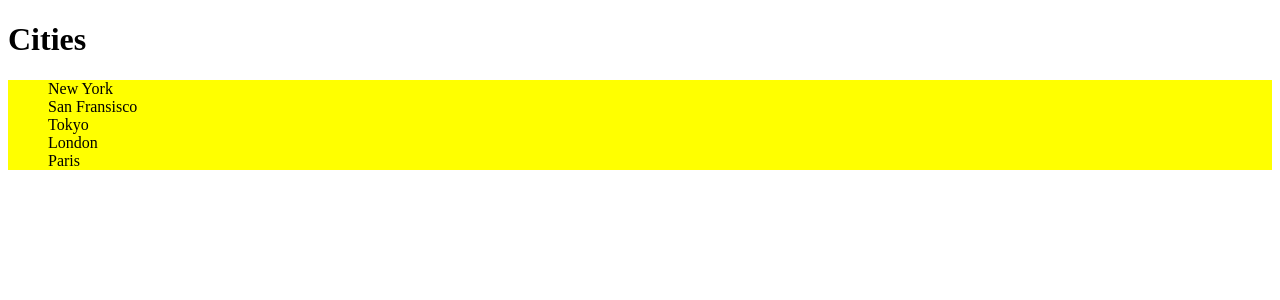
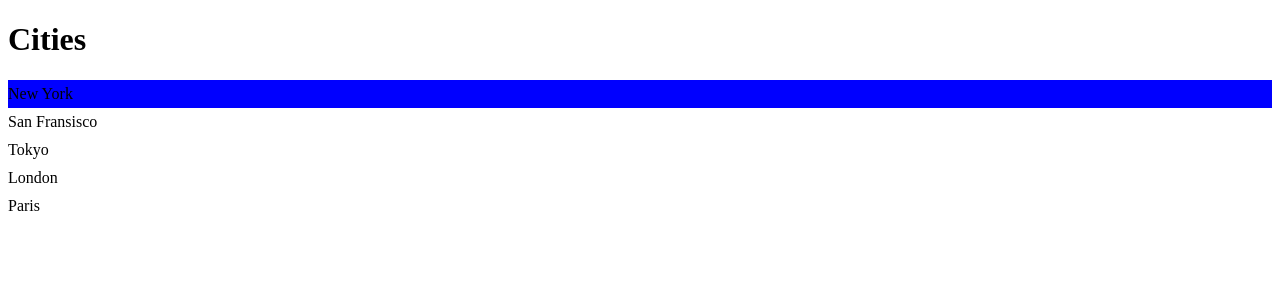
Before and after one commit to kylehammond/mosh-react-18, a React (Vite) app in the folder react-app/: page / in a window 1280 px wide. Shown: the top 300 px of the page. Built offline with nearby package versions, Linux system fonts and the light colour scheme.

Commit message:
CSS-in-JS (styled-components)

```diff
--- a/react-app/package.json
+++ b/react-app/package.json
@@ -11,7 +11,8 @@
   "dependencies": {
     "bootstrap": "^5.2.3",
     "react": "^18.2.0",
-    "react-dom": "^18.2.0"
+    "react-dom": "^18.2.0",
+    "styled-components": "^6.1.0"
   },
   "devDependencies": {
     "@types/react": "^18.0.27",
--- a/react-app/src/App.css
+++ b/react-app/src/App.css
@@ -1,3 +1,3 @@
 .list-group {
-    background-color: red;
+    /* background-color: red; */
 }
--- a/react-app/src/components/ListGroup/ListGroup.module.css
+++ /dev/null
@@ -1,8 +0,0 @@
-/* .list-group { */
-.listGroup {
-    list-style: none;
-}
-
-.container {
-    background-color: yellow;
-}
--- a/react-app/src/components/ListGroup/ListGroup.tsx
+++ b/react-app/src/components/ListGroup/ListGroup.tsx
@@ -1,5 +1,19 @@
 import { useState } from "react";
-import styles from "./ListGroup.module.css";
+import styles from "./ListGroup.css";
+import styled from "styled-components";
+
+const List = styled.ul`
+  list-style: none;
+  padding: 0;
+`;
+interface ListItemProps {
+  active: boolean;
+}
+
+const ListItem = styled.li<ListItemProps>`
+  padding: 5px 0;
+  background: ${(props) => (props.active ? "blue" : "none")};
+`;
 
 interface Props {
   items: string[];
@@ -10,30 +24,26 @@
 function ListGroup({ items, heading, onSelectItem }: Props) {
   // hook, naming is convention
   // I have a value called selectedIndex, I want to use setSelectedIndex to update its state, and initialize it to -1
-  const [selectedIndex, setSelectedIndex] = useState(-1);
+  const [selectedIndex, setSelectedIndex] = useState(0);
 
   return (
     <>
       <h1>{heading}</h1>
       {items.length === 0 && <p>No item found</p>}
-      <ul className={[styles.listGroup, styles.container].join(" ")}>
+      <List className={"list-group"}>
         {items.map((item, index) => (
-          <li
+          <ListItem
+            active={index === selectedIndex}
             key={item}
-            className={
-              selectedIndex === index
-                ? "list-group-item active"
-                : "list-group-item"
-            }
             onClick={() => {
               setSelectedIndex(index);
               onSelectItem(item);
             }}
           >
             {item}
-          </li>
+          </ListItem>
         ))}
-      </ul>
+      </List>
     </>
   );
 }
```
Also changed, not shown: react-app/src/components/ListGroup/ListGroup.css (added), 1 other file (tests, documents, lock files or other folders).
